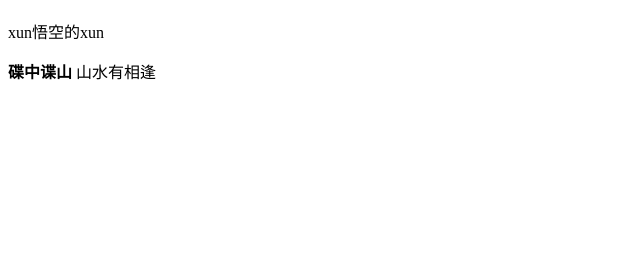
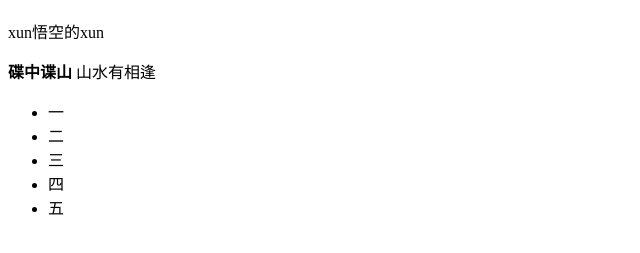
Before and after one commit to Youngdumby/learngit, a plain HTML site: page index.html in a window 1280 px wide. Shown: the part 61-314 px from the top of the page, without its empty margins (0-640 px from the left). Drawn offline with Linux system fonts and the light colour scheme.

Commit message:
add num four

```diff
--- a/index.html
+++ b/index.html
@@ -9,5 +9,12 @@
 		<p>xun悟空的xun</p>
 		<strong>碟中谍山</strong>
 		<span>山水有相逢</span>
+		<ul>
+			<li>一</li>
+			<li>二</li>
+			<li>三</li>
+			<li>四</li>
+			<li>五</li>
+		</ul>
 	</body>
 </html>
```
